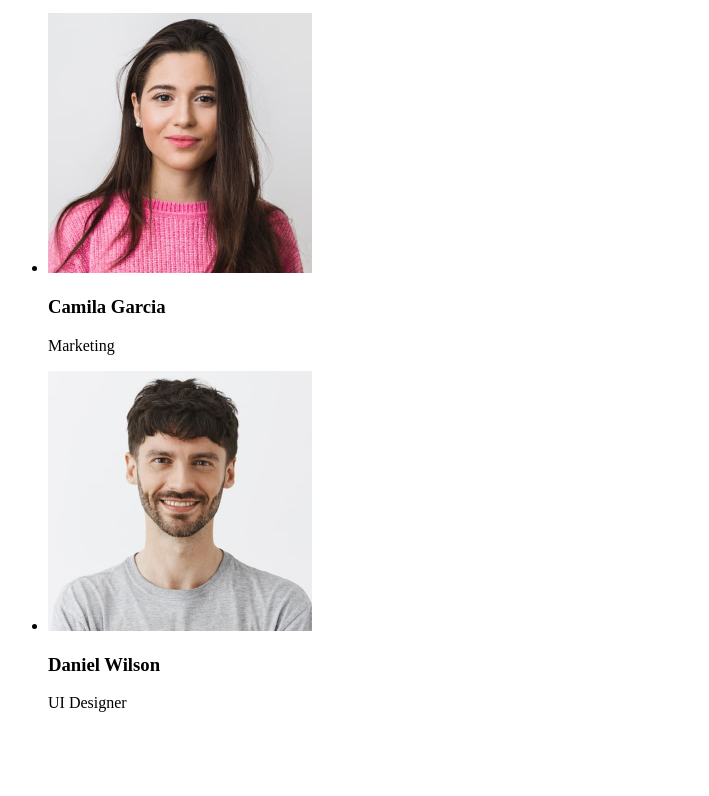
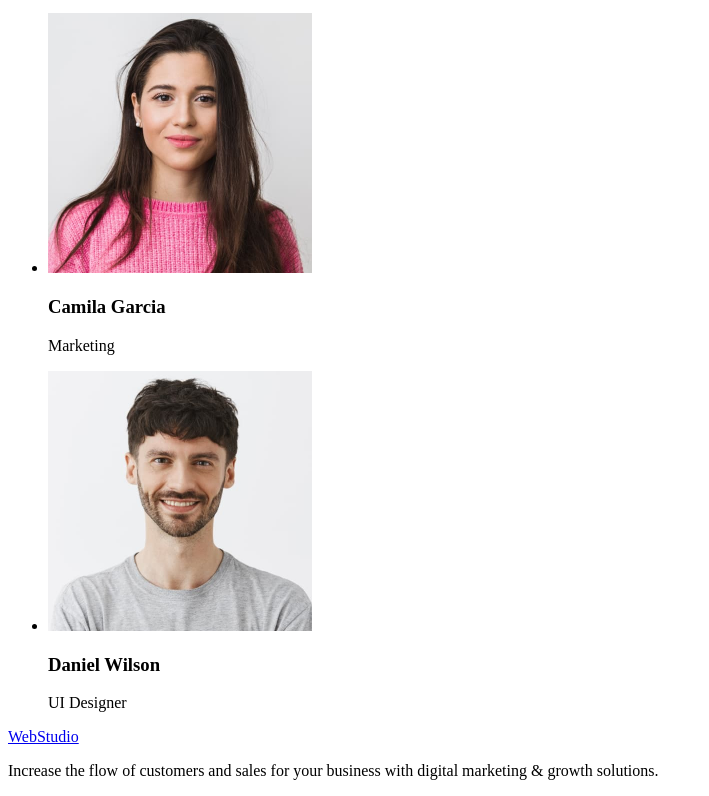
Before and after one commit to YuliiaHlyha/goit-markup-hw-01, a plain HTML site: page index.html in a window 1280 px wide. Shown: the part 1362-2158 px from the top of the page, without its empty margins (0-709 px from the left). Before the commit the page ends 2090 px from the top, so only its background shows below. Drawn offline with Linux system fonts and the light colour scheme.

Commit message:
change index.html file

```diff
--- a/index.html
+++ b/index.html
@@ -97,6 +97,12 @@
       </section>
     </main>
 
-    <footer></footer>
+    <footer>
+      <a href="./index.html.">WebStudio</a>
+      <p>
+        Increase the flow of customers and sales for your business with digital
+        marketing & growth solutions.
+      </p>
+    </footer>
   </body>
 </html>
```
